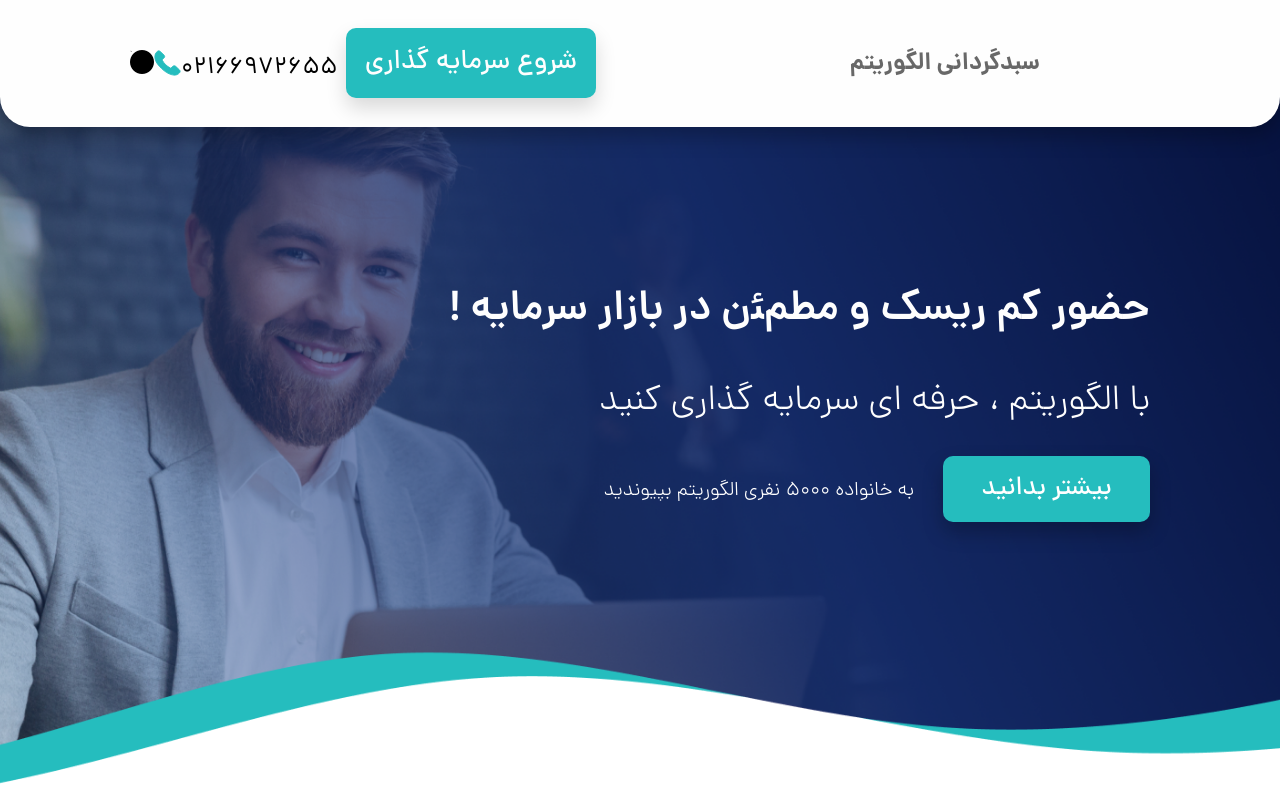
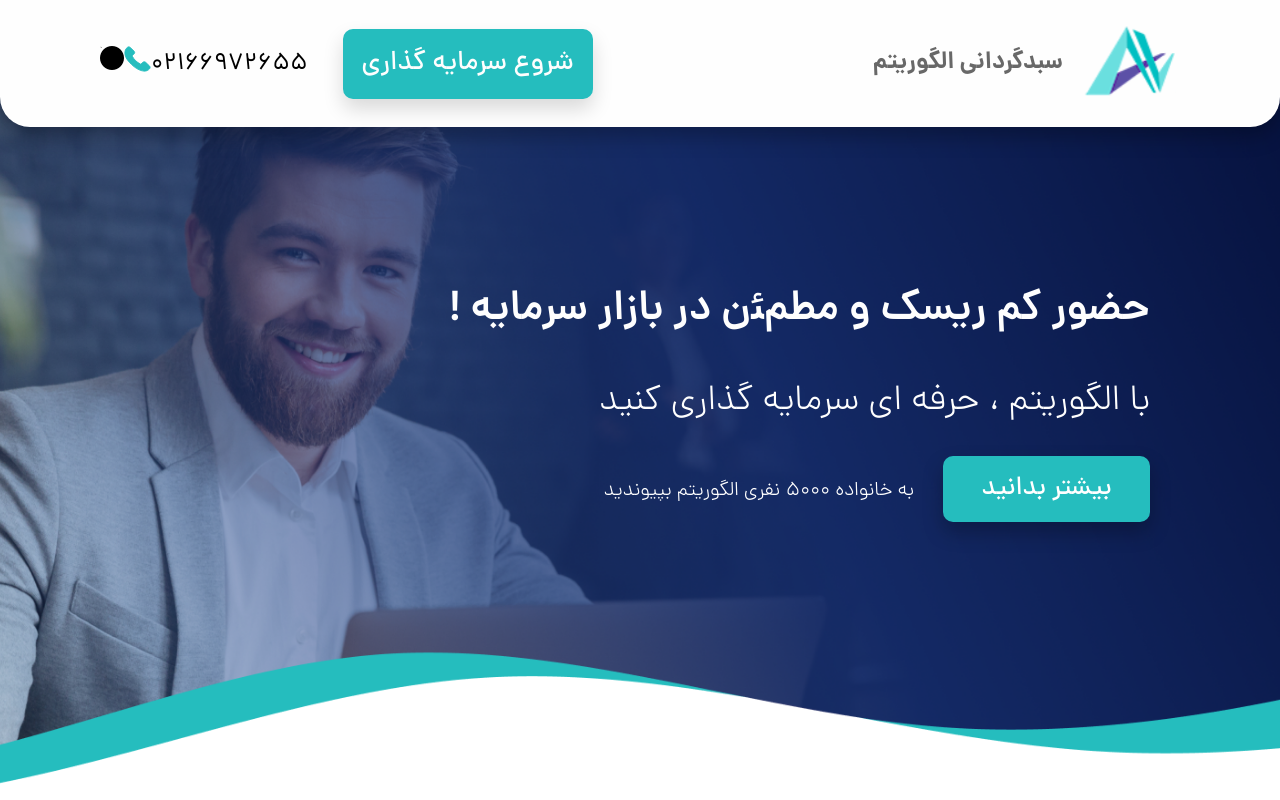
Before and after one commit to najdi123/Algorithm, a Next.js app: page / in a window 1280 px wide. Shown: the top 800 px of the page. Built offline with nearby package versions, Linux system fonts and the light colour scheme.

Commit message:
removed absolute value stylings from navbar, added the logo to it

```diff
--- a/src/components/MutualFunds/MutualFunds.module.css
+++ b/src/components/MutualFunds/MutualFunds.module.css
@@ -72,6 +72,7 @@
         padding-bottom: 177px;
         position: relative;
         height: 838px;
+        /*padding: 0 140px 0 50px;*/
     }
     .title{
         padding: 162px 141px 25px 0;
--- a/src/components/navbar/index.js
+++ b/src/components/navbar/index.js
@@ -16,6 +16,7 @@ const Index = () => {
             </div>
             <div className={styles.navLogo}>
                 سبدگردانی الگوریتم
+                <img className={styles.logo} src="/images/nav-logo.svg" alt=""/>
             </div>
         </div>
     );
--- a/src/components/navbar/navbar.module.css
+++ b/src/components/navbar/navbar.module.css
@@ -10,6 +10,10 @@
     box-shadow: 0px 10px 20px rgba(0, 0, 0, 0.25);
     border-radius: 0px 0px 10px 10px;
 }
+.logo{
+    width: 56.07px;
+    height: 49.49px;
+}
 .navLogo{
     font-family: Dana;
     font-style: normal;
@@ -17,11 +21,9 @@
     font-size: 11px;
     line-height: 17px;
     display: flex;
-    /*align-items: center;*/
+    align-items: center;
     text-align: right;
-
-    margin: 33px 57px;
-
+    margin-right: 12px;
     color: #686868;
 }
 .actionButton{
@@ -66,58 +68,43 @@
         height: 127px;
         border-radius: 0px 0px 30px 30px;
     }
+
     .navLogo{
-        position: absolute;
-        /*width: 183px;*/
-        height: 38px;
-        /*left: 1458px;*/
-        right: 240px;
-        top: 45.87px;
-
-        font-family: Dana;
-        font-style: normal;
-        font-weight: bold;
         font-size: 24px;
-        line-height: 38px;
-        /* identical to box height */
-
         display: flex;
         align-items: center;
         text-align: right;
+        padding: 0;
 
-        margin: 0;
-        padding: 0;
+        margin: 2px 102px 2px 0 ;
     }
-
+    .logo{
+        width: 115px;
+        height: 98px;
+    }
+    .leftBox{
+        display: flex;
+        flex-direction: row-reverse;
+        align-items: center;
+        margin-left: 100px;
+    }
     .actionButton{
-        position: absolute;
         width: 250px;
         height: 70px;
-        left: 346px;
-        top: 28px;
-
         margin: 0;
-
         font-weight: 500;
         font-size: 27px;
         line-height: 46px;
     }
     .phoneNumber{
         display: flex;
-        /*align-items: center;*/
-
-        position: absolute;
-        width: 124px;
         height: 36px;
-        left: 130px;
-        top: 50px;
-
         font-family: Dana;
         font-style: normal;
         font-weight: normal;
         font-size: 24px;
 
-        /*padding-right: 35px;*/
+        padding-right: 35px;
 
     }
     .phoneIcon{
@@ -131,46 +118,26 @@
         border-radius: 0px 0px 30px 30px;
     }
     .navLogo{
-        position: absolute;
-        /*width: 183px;*/
-        height: 38px;
-        left: 1458px;
-        top: 45.87px;
-
-        font-family: Dana;
-        font-style: normal;
-        font-weight: bold;
+        margin: 2px 162px 2px 0 ;
         font-size: 24px;
         line-height: 38px;
         /* identical to box height */
-
-        display: flex;
-        align-items: center;
-        text-align: right;
-
-        margin: 0;
         padding: 0;
+    }
+    .logo{
+        width: 145px;
+        height: 128px;
     }
 
     .actionButton{
-        position: absolute;
         width: 302px;
         height: 90px;
-        left: 343px;
-        top: 18px;
-
         margin: 0;
-
         font-weight: 500;
         font-size: 30px;
         line-height: 46px;
     }
     .phoneNumber{
-
-        font-family: Dana;
-        font-style: normal;
-        font-weight: normal;
         font-size: 24px;
-        /*padding-right: 35px;*/
     }
 }
```
Also changed, not shown: public/images/nav-logo.svg (added).
